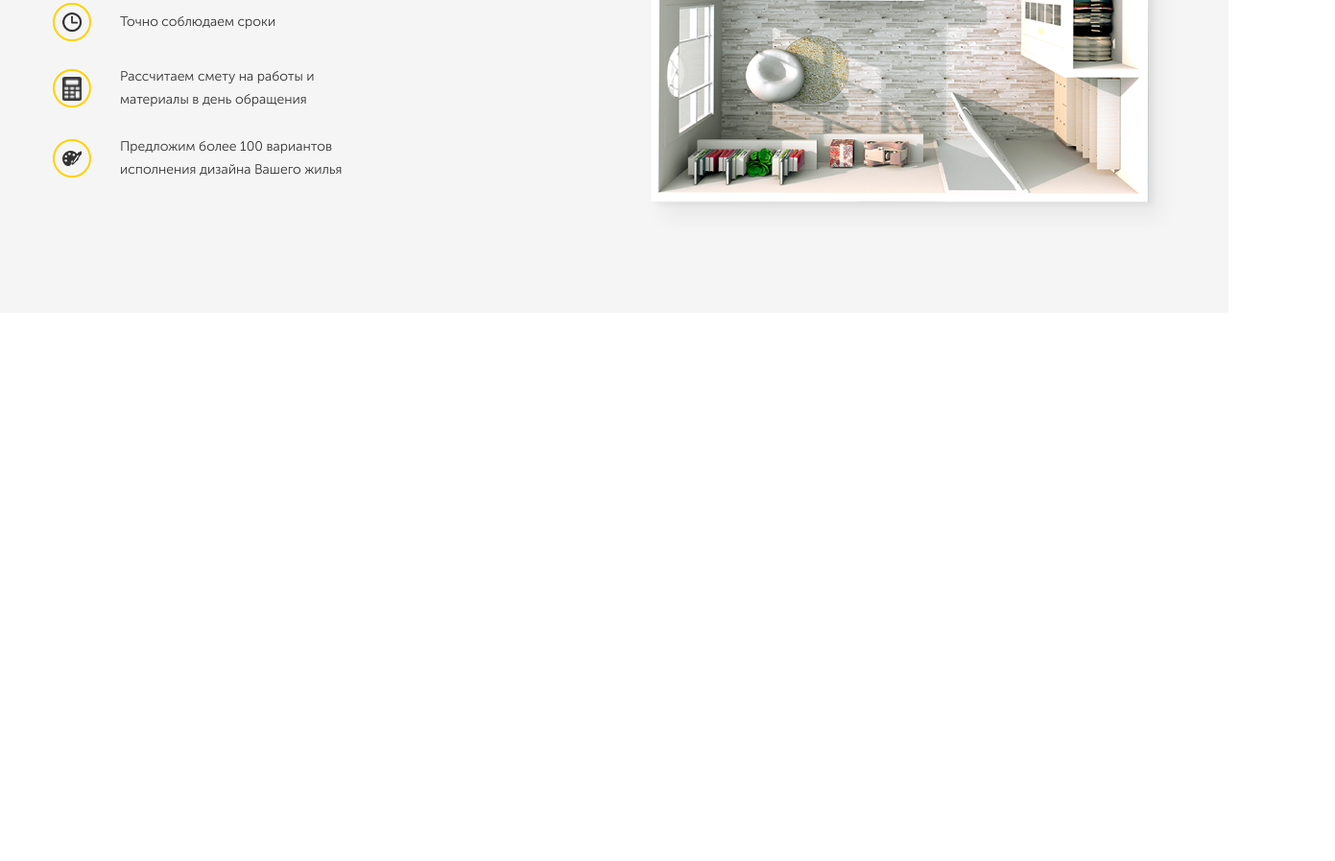
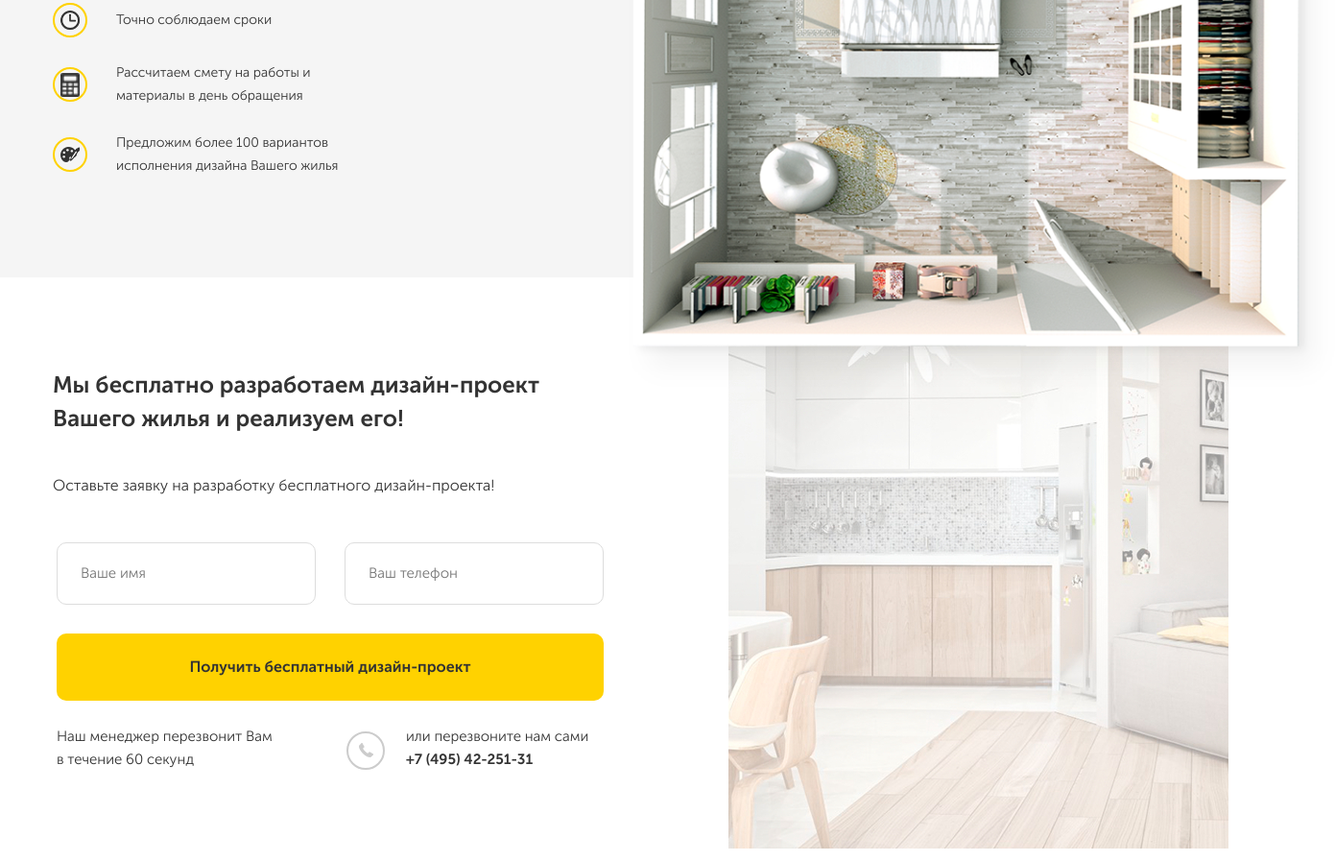
Before and after one commit to tatianamuhidaeva/repair-Portfolio-owl, a plain HTML site: page index.html in a window 1280 px wide. Shown: the part 408-1305 px from the top of the page at 96% size, 1391 px wide, since content can reach past the window. Before the commit the page ends 800 px from the top, so only its background shows below. Drawn offline with Linux system fonts and the light colour scheme.

Commit message:
Сверстано два блока: Преимущества и Форма обратной связи

```diff
--- a/index.html
+++ b/index.html
@@ -31,9 +31,7 @@
   <div class="main">
     <div class="container main-wrap">
       <div class="main-text">
-        <h1 class="main__title">
-          Внутренняя отделка
-          помещений "под ключ"
+        <h1 class="main__title">Внутренняя отделка помещений "под ключ"
           <span>
             с гарантией качества, прописанной в договоре
           </span>
@@ -59,14 +57,42 @@
               исполнения дизайна Вашего жилья
             </div>
           </div><!-- /.main-advantages__item -->
+        </div>
+        <div class="main-img">
+            <img src="img/main/main-img.png" alt="План-схема">
+          </div>
+      </div>
 
+    </div>
+  </div>
+  <section class="feedback">
+    <div class="container">
+      <div class="form">
+        <h2 class="form__title">
+          Мы бесплатно разработаем дизайн-проект
+          Вашего жилья и реализуем его!
+        </h2>
+        <span class="form__subtitle">
+          Оставьте заявку на разработку бесплатного дизайн-проекта!
+        </span>
+        <form action="#">
+          <input class="form__input input input-name" type="text" name="name" placeholder="Ваше имя">
+          <input class="form__input input input-name" type="tel" name="tel" placeholder="Ваш телефон">
+          <button class="form__btn btn" type="submit">Получить бесплатный дизайн-проект </button>
+        </form>
+        <div class="form-info">
+          <div class="form-info__text">
+              Наш менеджер перезвонит Вам
+              в течение 60 секунд
+          </div>
+          <div class="form-info__contact">
+              или перезвоните нам сами
+            <a class="form-info__phone" href="tel:+74954225131">+7 (495) 42-251-31</a>
+          </div>
         </div>
       </div>
-      <div class="main-img">
-        <img src="img/main/main-img.png" alt="План-схема">
-      </div>
     </div>
-  </div>
+  </section>
 </body>
 
 </html>
--- /dev/null
+++ b/sass/_feedback.sass
@@ -0,0 +1,76 @@
+.feedback
+  padding: 94px 0
+  overflow: hidden
+.form
+  max-width: 574px
+  position: relative
+  overflow: visible
+  &__title
+    +ff-bold
+    font-size: 24px
+    line-height: 35px
+    margin-bottom: 44px
+  &__subtitle
+    display: inline-block
+    +ff-light
+    font-size: 16px
+    margin-bottom: 49px
+  &__input
+    width: 270px
+    margin-bottom: 30px
+    margin-left: 4px
+    &:first-child
+      margin-right: 22px
+  &__btn
+    width: 570px
+    height: 70px
+    font-size: 16px
+    margin-bottom: 25px
+    margin-left: 4px
+  &::after
+    content: ""
+    display: block
+    position: absolute
+    top: -94px
+    right: -130px - 845px
+    width: 845px
+    height: 595px
+    background:
+      repeat: 0
+      image: url('../img/feedback/form-img.jpg')
+      size: 845px 595px
+  &-info
+    width: 559px
+    display: flex
+    justify-content: space-between
+    align-items: center
+    +ff-light
+    font-size: 15px
+    line-height: 24px
+    margin-left: 4px
+    &__text
+      width: 225px
+      text-align: left
+    &__contact
+      width: 195px
+      position: relative
+      vertical-align: middle
+      &::before
+        content: ""
+        display: block
+        position: absolute
+        top: 7px
+        left: -62px
+        width: 40px
+        height: 40px
+        border: 2px solid #cccccc
+        border-radius: 50%
+        background:
+          repeat: no-repeat
+          image: url('../img/feedback/phone-receiver.png')
+          // size: 15px 15px
+          position: 50% 50%
+    &__phone
+      +ff-bold
+      color: $text-color
+      text-decoration: none
--- a/sass/_header.sass
+++ b/sass/_header.sass
@@ -21,3 +21,5 @@
       font-size: 20px
       text-decoration: none
       color: $text-color
+    &__btn
+      width: 170px
--- a/sass/_interface.sass
+++ b/sass/_interface.sass
@@ -1,5 +1,4 @@
 .btn
-  width: 170px
   height: 49px
   border-radius: 10px
   border: 0
@@ -12,3 +11,15 @@
     background-color: lighten($primary-color, 10%)
   &:focus
     outline: none
+.input[type="text"],
+.input[type="tel"],
+.input[type="number"],
+.input[type="email"],
+.input[type="password"],
+.input[type="email"]
+  height: 65px
+  border-radius: 10px
+  border: 1px solid #dddddd
+  padding: 24px
+  +ff-light
+  font-size: 15px
--- a/sass/_main.sass
+++ b/sass/_main.sass
@@ -3,6 +3,9 @@
   &-wrap
     display: flex
     padding: 80px 0
+  &-text
+    position: relative
+    max-width: 600px
   &__title
     +ff-bold
     font-size: 41px
@@ -40,3 +43,10 @@
       +ff-light
       font-size: 14px
       line-height: 1.7em
+  &-img
+    position: absolute
+    top: 0
+    right: -736px
+    width: 736px
+    height: 630px
+    z-index: 1
--- a/sass/style.sass
+++ b/sass/style.sass
@@ -3,7 +3,10 @@
 @import 'mixins'
 @import 'fonts'
 @import 'interface'
+@import 'feedback'
 
+*, *::before, *::after
+  box-sizing: border-box
 body
   font-family: 'Museo Sans Medium', sans-serif
   background-color: #fff
```
Also changed, not shown: css/style.css, img/feedback/form-img.jpg (added), img/feedback/phone-receiver.png (added), 1 other file.
